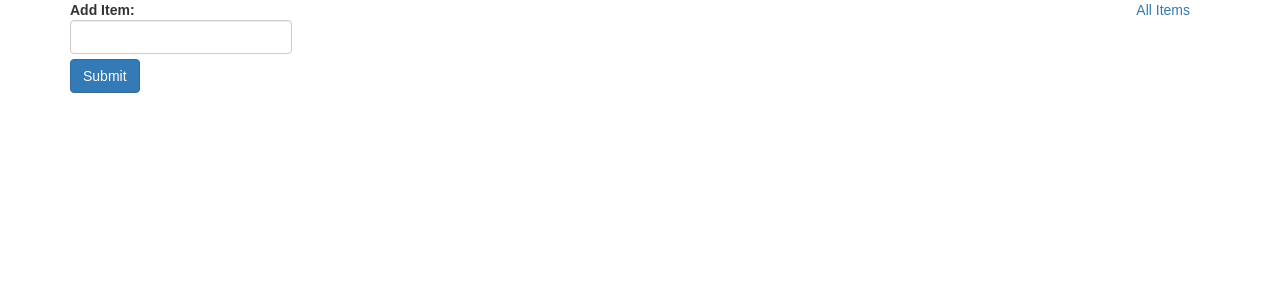
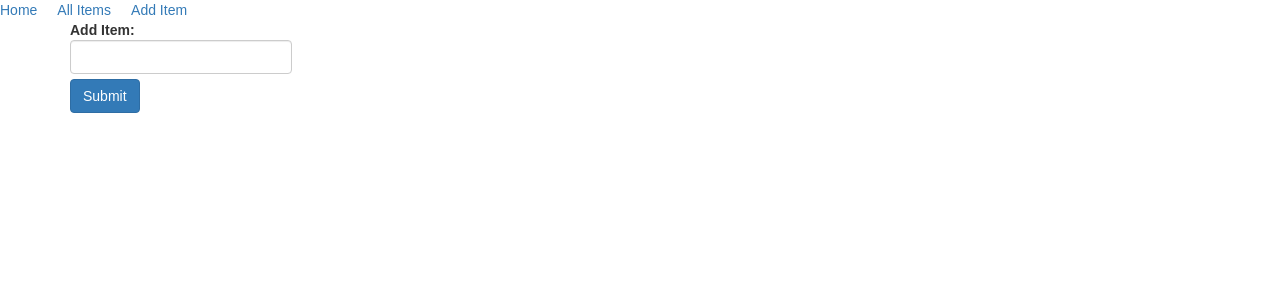
Before and after one commit to PJC-1/M.E.R.N.-front-end-, a React (Create React App) app: page /add-item in a window 1280 px wide. Shown: the top 300 px of the page. Built offline with nearby package versions, Linux system fonts and the light colour scheme.

Commit message:
created a NavBar component

```diff
--- a/src/App.js
+++ b/src/App.js
@@ -8,8 +8,6 @@ class App extends Component {
       <div className="App container">
         M.E.R.N. Stack Example
         <br/>
-        <Link to="/index" className="pull-right">All Items</Link>
-        <Link to="/add-item" className="pull-right">Create New Item</Link>
       </div>
     );
   }
--- a/src/components/AddItem.js
+++ b/src/components/AddItem.js
@@ -26,7 +26,6 @@ class AddItem extends Component {
   render() {
     return (
       <div className="container">
-        <Link to="/index" className="pull-right">All Items</Link>
         <form onSubmit={this.handleSubmit}>
           <label>
             Add Item:
--- a/src/components/IndexItem.js
+++ b/src/components/IndexItem.js
@@ -35,7 +35,6 @@ class IndexItem extends Component {
   render() {
     return (
       <div className="container">
-        <Link to="/add-item" className="pull-right">Create New Item</Link>
         <table className="table table-striped">
           <thead>
             <tr>
--- /dev/null
+++ b/src/components/NavBar.js
@@ -0,0 +1,16 @@
+import React, { Component } from 'react';
+import { Link } from 'react-router-dom';
+
+class NavBar extends Component {
+  render() {
+    return (
+      <div>
+        <Link to="/">Home</Link>
+        <Link to="/index">All Items</Link>
+        <Link to="/add-item">Add Item</Link>
+      </div>
+    );
+  }
+}
+
+export default NavBar;
--- a/src/index.js
+++ b/src/index.js
@@ -7,11 +7,12 @@ import App from './App';
 import AddItem from './components/AddItem';
 import IndexItem from './components/IndexItem';
 import EditItem from './components/EditItem';
-
+import NavBar from './components/NavBar';
 
 ReactDOM.render(
   <Router>
     <div>
+      <NavBar />
       <Route exact path='/' component={App} />
       <Route path='/add-item' component={AddItem} />
       <Route path='/index' component={IndexItem} />
```
